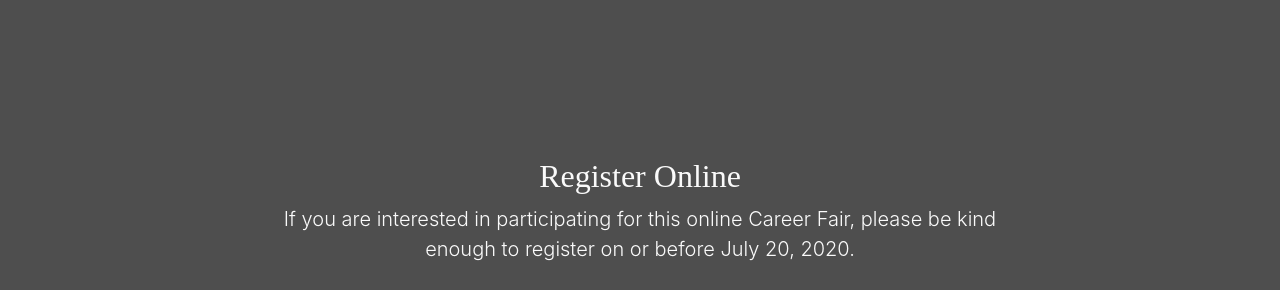
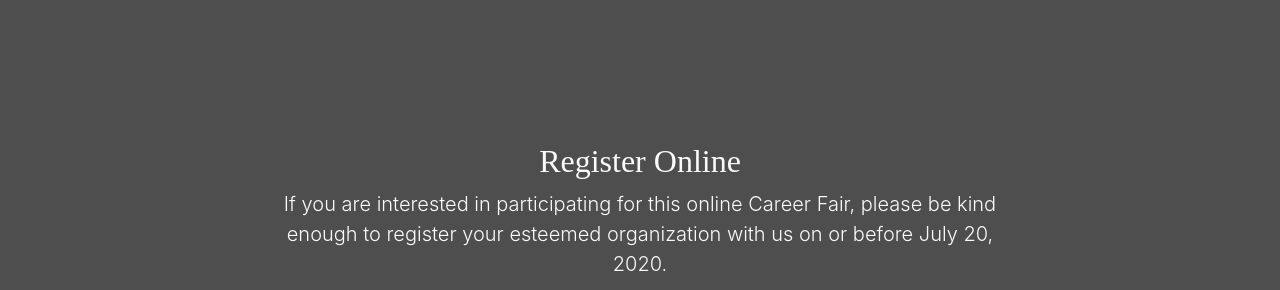
Before and after one commit to chamin96/CareerFair2020v2.0, a plain HTML site: page index.html in a window 1280 px wide. Shown: the part 1752-2042 px from the top of the page. Drawn offline with nearby package versions, Linux system fonts and the light colour scheme; a web font is replaced by a local one.

Commit message:
Update index.html

```diff
--- a/index.html
+++ b/index.html
@@ -160,7 +160,7 @@
         <div class="col-lg-8 mx-auto">
           <h2>Register Online</h2>
           <p class="lead">If you are interested in participating for this online Career Fair, please be kind
-            enough to register on or before July 20, 2020.</p>
+            enough to register your esteemed organization with us on or before July 20, 2020.</p>
           <div class="d-flex justify-content-center m-3 p-3">
             <a class="btn btn-success btn-lg" target="blank"
               href="https://docs.google.com/forms/d/e/1FAIpQLSffp_oKPZ27ad2UO1KEtNFi_uZOw5K_l_W_os8mvWJ5k-EaJA/viewform?vc=0&c=0&w=1">
```
